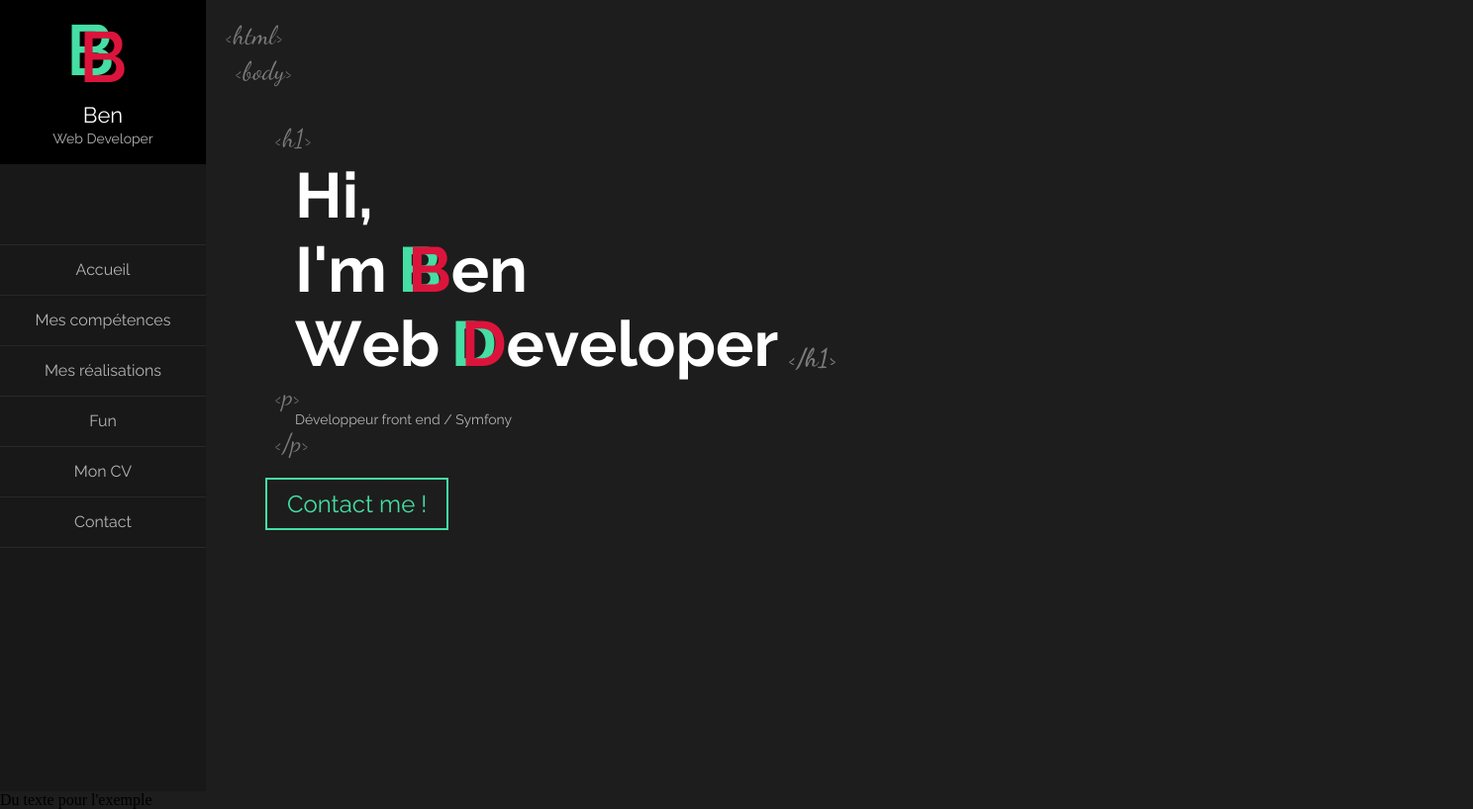
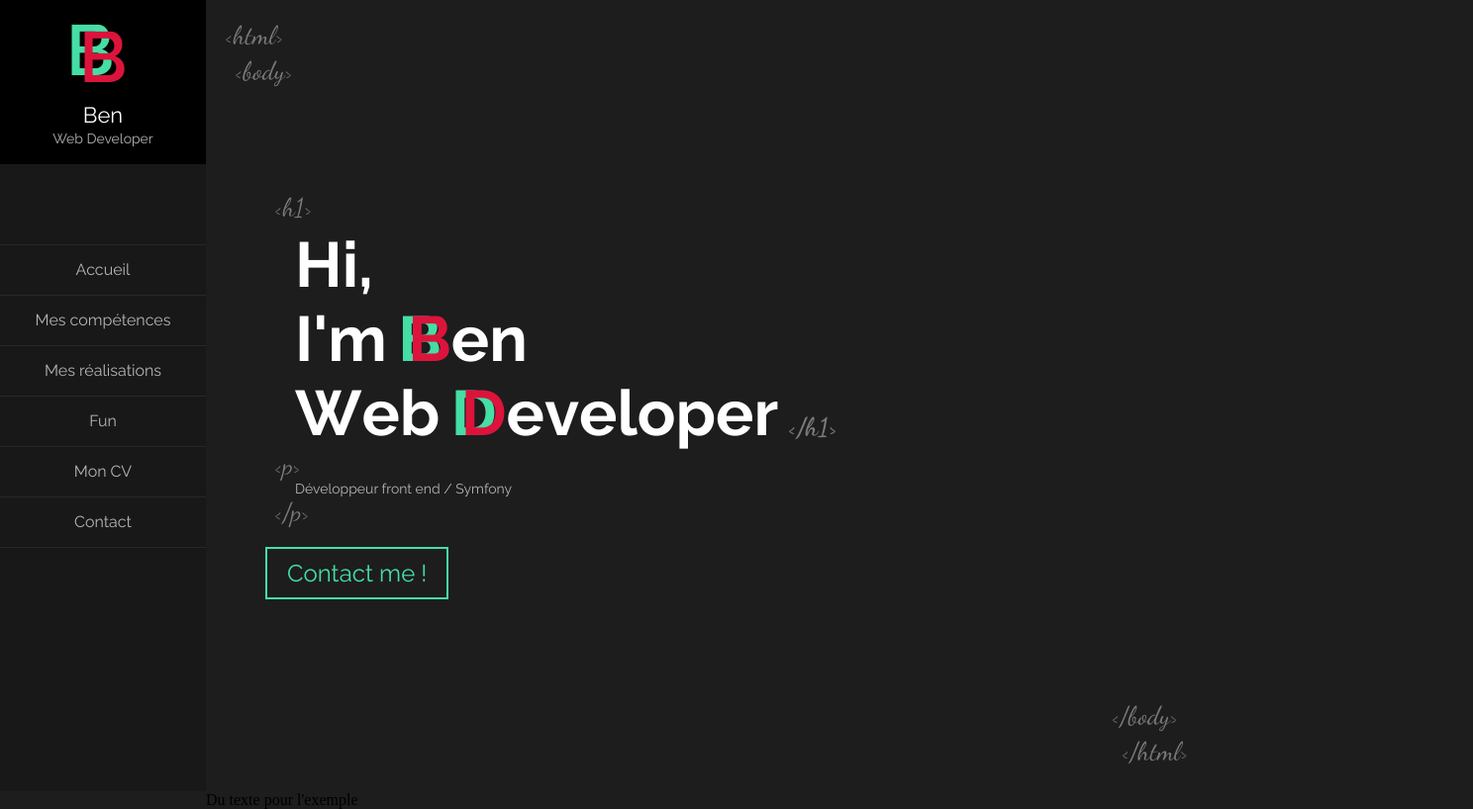
Before and after one commit to BigBen131283/portfolio_style, a website: page index.html in a window 1280 px wide. Shown: the whole page at 99% size, 1488 px wide, since content can reach past the window. Drawn offline with Linux system fonts and the light colour scheme.

Commit message:
230904 - style home page

```diff
--- a/index.html
+++ b/index.html
@@ -47,8 +47,11 @@
 
                 <a href="#contact" class="contact">Contact me !</a href="#contact">
             </div>
+            <div class="closing">
+                <p class="decor">&lsaquo;/body&rsaquo;</p>
+                <p class="decor">&lsaquo;/html&rsaquo;</p>
+            </div>
         </div>
-
     </header>
     <main>
         <h1>Du texte pour l'exemple</h1>
--- a/src/sass/home.scss
+++ b/src/sass/home.scss
@@ -12,8 +12,11 @@ body{
         font-family: $homepageMain;
         min-height: 100vh;
         .hero-section{
+            padding: 0 0 0 13rem;
             width: 100%;
-            margin: 0 0 0 13rem;
+            height: 100vh;
+            display: flex;
+            flex-direction: column;
 
             .decor{
                 font-family: $decor;
@@ -30,10 +33,7 @@ body{
             }
 
             .title{
-                position: absolute;
-                top: 40%;
-                transform: translateY(-50%);
-                margin-left: 60px;
+                margin: auto 0 auto 60px;
 
                 .decor{
                     padding-left: 10px;
@@ -61,8 +61,6 @@ body{
                     .animated{
                         cursor: default;
                         display: inline-block;
-
-
                     }
                     .bounce{
                         animation: bubble 1s linear 1;
@@ -85,6 +83,16 @@ body{
                 }
 
             }
+            .closing{
+                margin: 0 0 0 60px;
+                padding: 0 80px 20px 0;
+                display: inline-block;
+                align-self: flex-end;
+            }
         }
     }
+
+    main{
+        padding: 0 0 0 13rem;
+    }
 }
```
Also changed, not shown: src/css/home.css.
